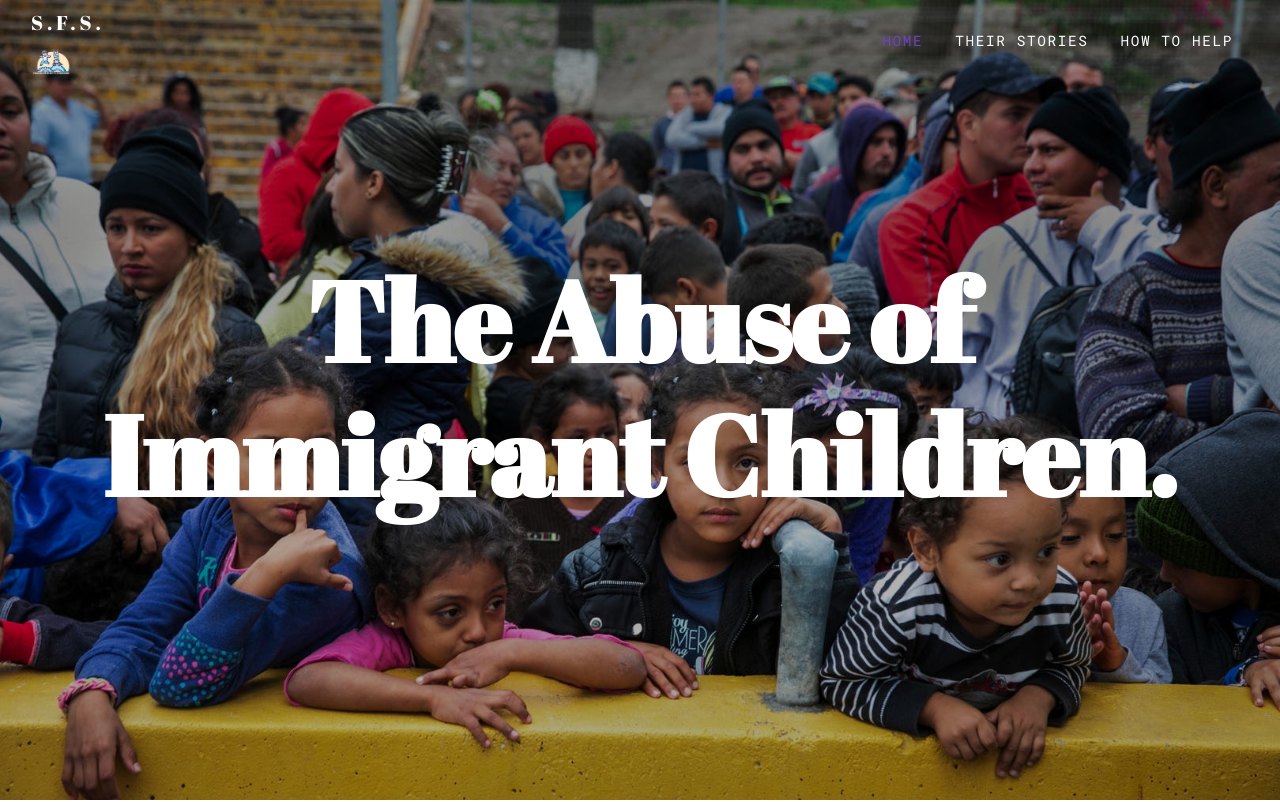
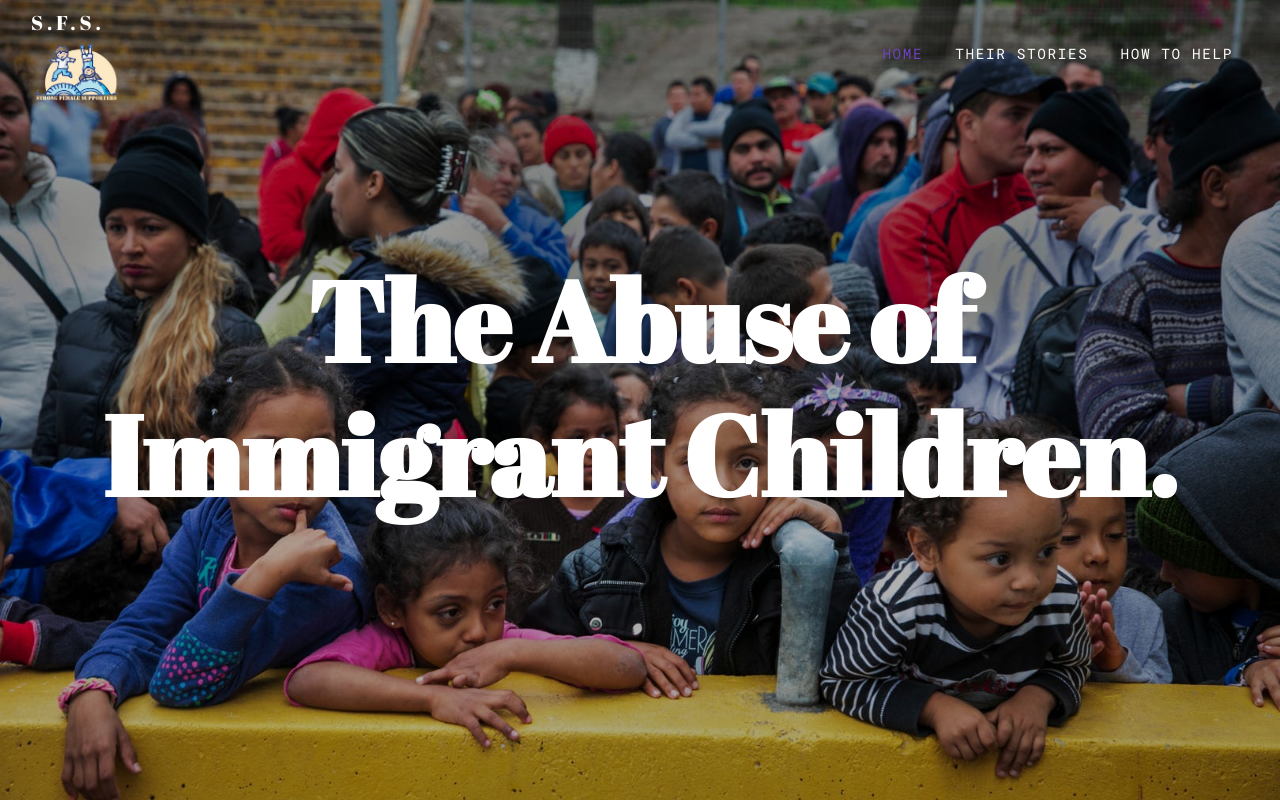
Before and after one commit to sam-chxn/immigration, a plain HTML site: page index.html in a window 1280 px wide. Shown: the top 802 px of the page. Drawn offline with nearby package versions, Linux system fonts and the light colour scheme.

Commit message:
Update index.html

```diff
--- a/index.html
+++ b/index.html
@@ -33,7 +33,7 @@
   <header role="banner">
     <nav class="navbar navbar-expand-lg  bg-dark">
       <div class="container-fluid">
-        <a class="navbar-brand " href="index.html">S.F.S.<br><img src="images/logoo.png" width="40"></a>
+        <a class="navbar-brand " href="index.html">S.F.S.<br><img src="images/logoo.png" width="90"></a>
 
         <button class="navbar-toggler" type="button" data-toggle="collapse" data-target="#navbarsExample05"
           aria-controls="navbarsExample05" aria-expanded="false" aria-label="Toggle navigation">
```
